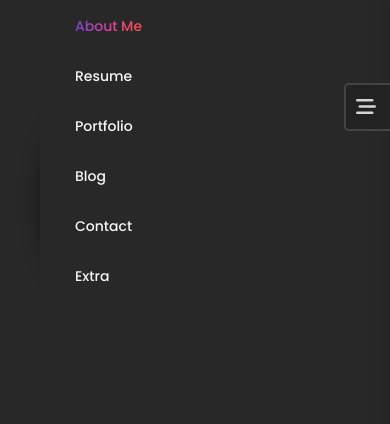
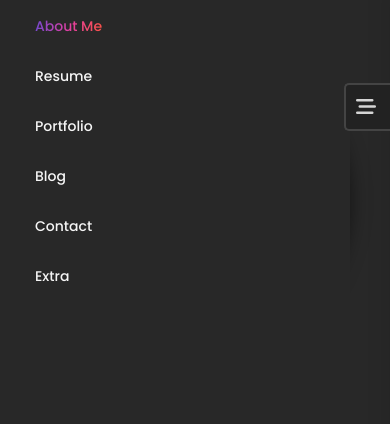
Before and after one commit to creative-saurav/Portfolio, a plain HTML site: page index.html in a window 390 px wide. Both pictures are taken after a click on the element 365 px from the left and 57 px from the top of the page. Shown: the part 87-511 px from the top of the page. Drawn offline with Linux system fonts and the light colour scheme.

Commit message:
Header edit

```diff
--- a/assets/css/responsive.css
+++ b/assets/css/responsive.css
@@ -24,27 +24,22 @@
                 align-items: flex-start;
         position: absolute;
         top: 81px;
-        right:-350px;
+        left:-350px;
         background-color: #282828;
         width: 100%;
         max-width: 350px;
-
         height: calc(100% - 70px ) !important;
         height: 100vh !important;
         z-index: 99;
         -webkit-transition: .5s !important;
         transition: .5s !important;
-        display: none;
         -webkit-transition: -webkit-transform .5s ease-in-out;
         transition: -webkit-transform .5s ease-in-out;
         transition: transform .5s ease-in-out;
         transition: transform .5s ease-in-out, -webkit-transform .5s ease-in-out;
     }
     .menu-area .menu-right{
-        right: 0 !important;
-       display: block !important;
-       -webkit-transition: .5s !important;
-       transition: .5s !important;
+        left: 0 !important;
     }
     .menu-area ul li {
         padding-top: 15px;
```
